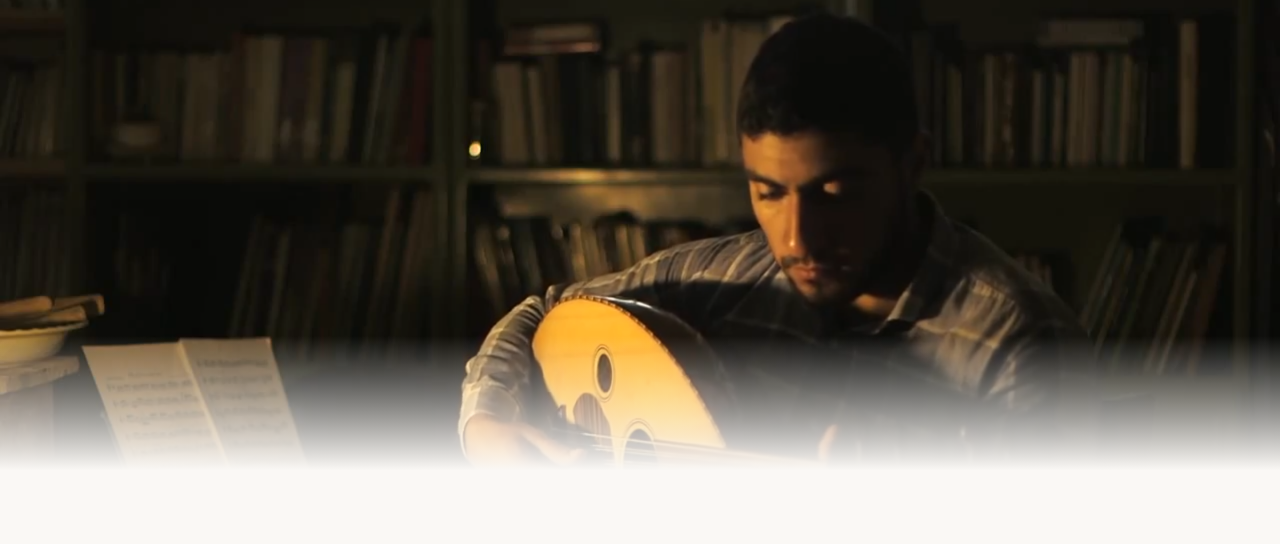
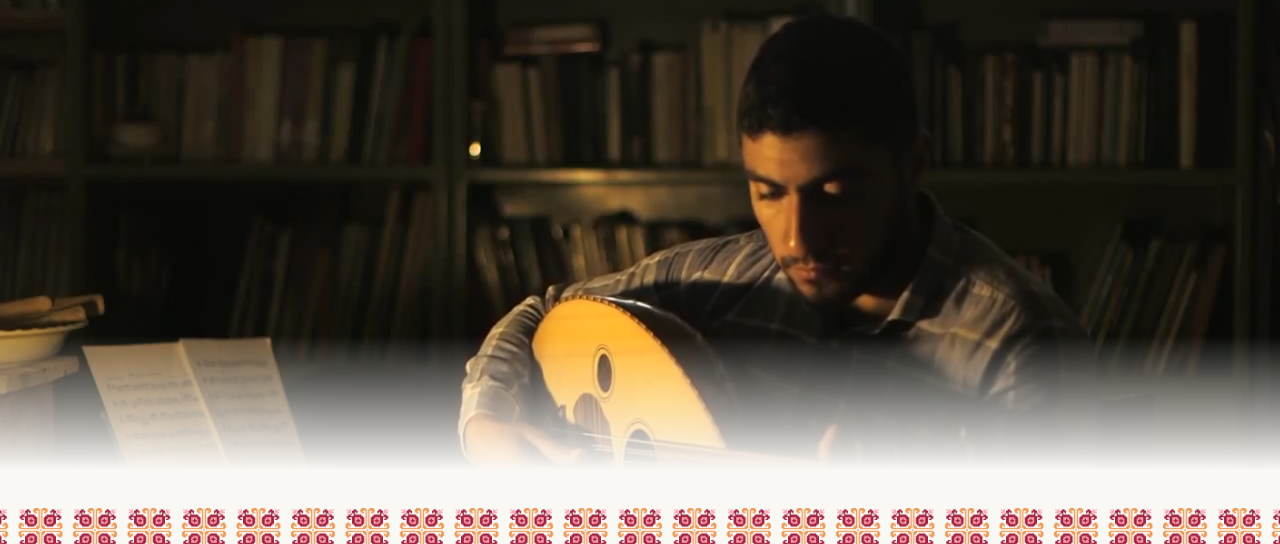
Before and after one commit to serajsersawi/serajsersawi.github.io, a plain HTML site: page index.html in a window 1280 px wide. Shown: the top 544 px of the page. Drawn offline with Linux system fonts and the light colour scheme.

Commit message:
Add tatreez pattern separator below the photo header
Co-Authored-By: Claude Sonnet 5 <noreply@anthropic.com>

```diff
--- a/index.html
+++ b/index.html
@@ -19,6 +19,7 @@
 <div class="photo-header">
   <img src="images/header-oud.png" alt="Sarraj Alsersawi playing the oud" data-i18n-alt="headerAlt">
 </div>
+<div class="tatreez-strip" role="presentation"></div>
 <main>
   <header class="intro">
     <h1>Sarraj Alsersawi</h1>
--- a/style.css
+++ b/style.css
@@ -37,6 +37,18 @@ a:focus-visible, button:focus-visible { outline: 2px solid var(--accent); outlin
 .photo-header::after {
   content: ""; position: absolute; inset: 0;
   background: linear-gradient(to bottom, transparent 70%, var(--bg) 98%);
+}
+
+/* Tatreez-pattern separator, tiled edge to edge, between the photo header
+   and the rest of the page. Same full-bleed technique as .photo-header. */
+.tatreez-strip {
+  width: calc(100% + 48px); margin: 20px -24px 0;
+  height: 34px;
+  background-image: url("images/tatreez-separator.png");
+  background-repeat: repeat-x;
+  background-position: center;
+  background-size: auto 100%;
+  opacity: .9;
 }
 
 /* ---------- Left column: name and intro ---------- */
@@ -143,6 +155,7 @@ p { font-size: 18px; line-height: 1.6; color: var(--muted); margin: 0; }
   .content { padding: 112px 0 96px; }
   .content > .section:first-child { margin-top: 0; padding-top: 0; border-top: 0; }
   .photo-header { width: calc(100% + 96px); margin: 0 -48px; aspect-ratio: auto; height: min(60vh, 520px); }
+  .tatreez-strip { width: calc(100% + 96px); margin: 28px -48px 0; height: 44px; }
 }
 
 /* ---------- Language switch, top corner (top-right in English, top-left in Arabic) ---------- */
```
Also changed, not shown: images/tatreez-separator.png (added).
